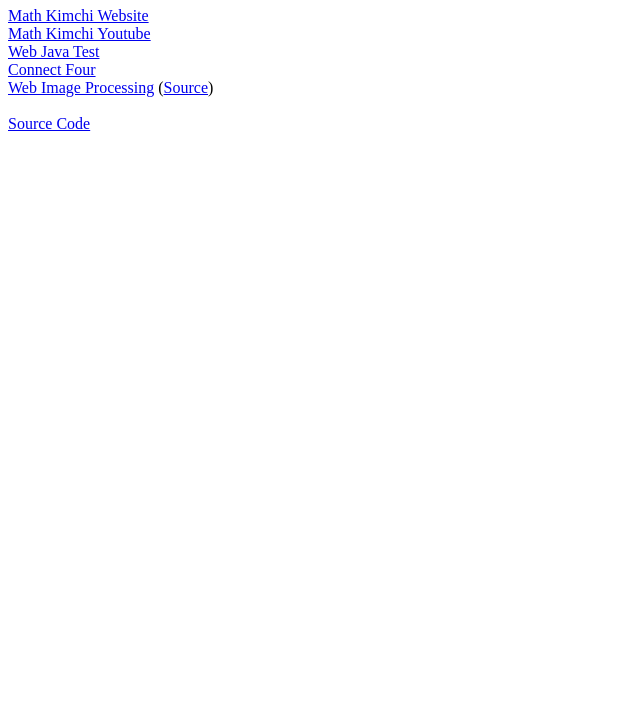
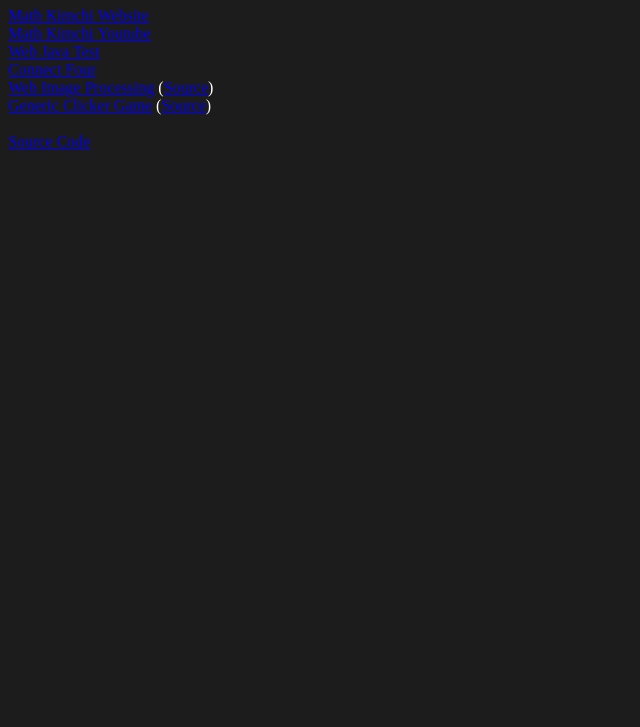
Before and after one commit to mathkimchi/mathkimchi.github.io, a plain HTML site: page index.html in a window 1280 px wide. Shown: the part 73-800 px from the top of the page, without its empty margins (0-640 px from the left). Drawn offline with Linux system fonts and the light colour scheme.

Commit message:
New links and darkmode

```diff
--- a/index.html
+++ b/index.html
@@ -4,6 +4,23 @@
 <head>
     <meta charset="UTF-8">
     <title>Alvin Kim Projects</title>
+    <style>
+        /* Dark */
+        :not(:root[data-theme="light"]) {
+            --text: white;
+            --background: rgb(28, 28, 28);
+        }
+
+        :root[data-theme="light"] {
+            --text: black;
+            --background: rgb(219, 219, 219);
+        }
+
+        body {
+            background-color: var(--background);
+            color: var(--text);
+        }
+    </style>
 </head>
 
 <body>
@@ -14,6 +31,8 @@
     <a href="/connect-four" target="_self">Connect Four</a> <br>
     <a href="/web-image-processing" target="_self">Web Image Processing</a> (<a
         href="https://github.com/apksqrd/web-image-processing">Source</a>) <br>
+    <a href="/generic-clicker-game" target="_self">Generic Clicker Game</a> (<a
+        href="https://github.com/apksqrd/generic-clicker-game">Source</a>) <br>
     <br>
     <a href="https://github.com/apksqrd/apksqrd.github.io" target="_self">Source Code</a> <br>
 </body>
```
